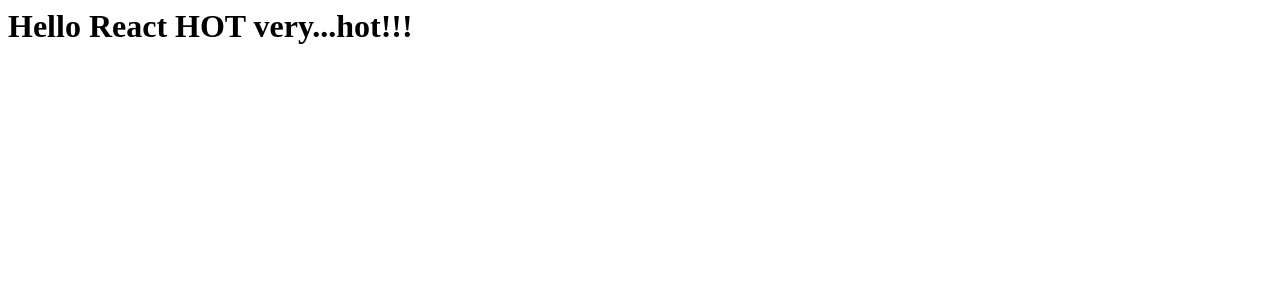
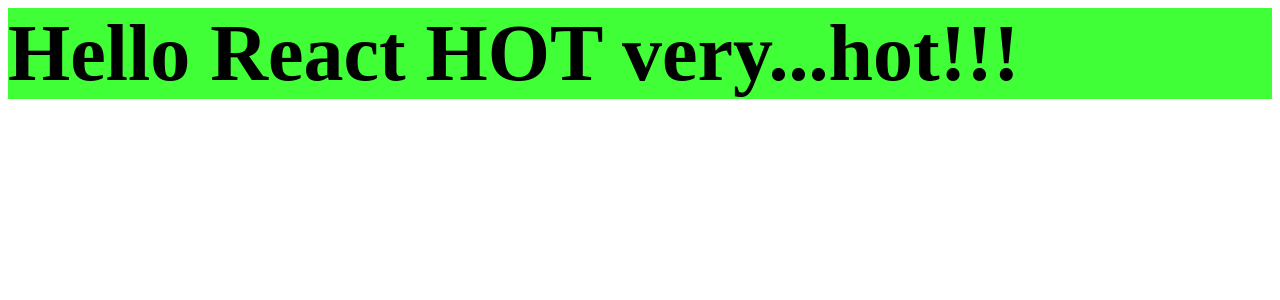
Before and after one commit to mazmax89/WeTrial, a React app: page / in a window 1280 px wide. Shown: the top 300 px of the page. Built offline with nearby package versions, Linux system fonts and the light colour scheme.

Commit message:
css hot fix

```diff
--- a/client/App.js
+++ b/client/App.js
@@ -1,8 +1,8 @@
 import React from 'react';
-
+import './App.scss'
 
 const App = ({children}) => (
-  <div>
+  <div className="body">
     <h1>Hello React HOT very...hot!!! </h1>
   </div>
 );
--- /dev/null
+++ b/client/App.scss
@@ -0,0 +1,4 @@
+.body {
+  background-color: #40ff37;
+  font-size: 40px;
+}
--- a/config/webpack.common.js
+++ b/config/webpack.common.js
@@ -86,7 +86,7 @@
     }),
 
     new ExtractTextPlugin({
-      filename: 'css/[name].[hash].css',
+      filename: 'css/[name].css',
       disable: !isProd
     }),
 
```
Also changed, not shown: 1 other file (tests, documents, lock files or other folders).
